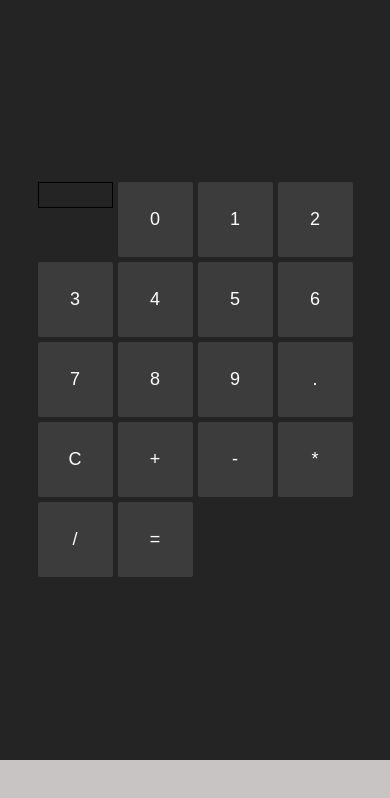
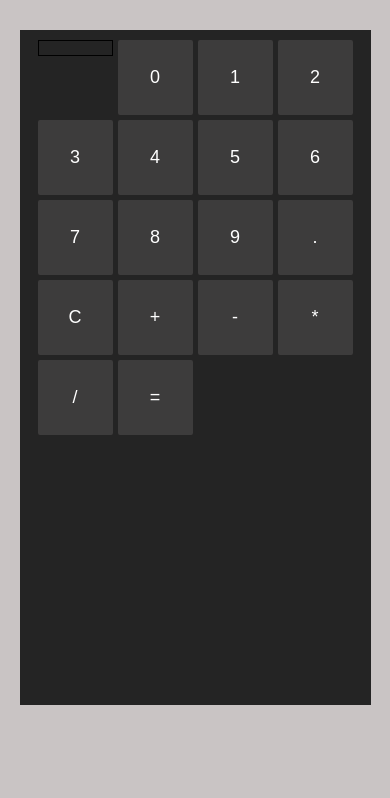
Before and after one commit to mteresa-jimenez/calculator, a plain HTML site: page index.html in a window 390 px wide. Drawn offline with Linux system fonts and the light colour scheme.

Commit message:
Add styles to mobileversion

```diff
--- a/styles.css
+++ b/styles.css
@@ -1,18 +1,22 @@
 /* Reset styles */
+
+* {
+  box-sizing: border-box;
+}
 
 body {
   padding: 0;
   margin: 0;
-  justify-content: center;
-  align-content: center;
   background-color: rgb(201, 196, 196);
 }
 
 .calculator-grid {
-  height: 90vh;
+  width: 90vw;
+  height: 80vh;
+  margin: 30px auto auto auto;
+  padding-top: 10px;
   background-color: rgb(36, 36, 36);
   justify-content: center;
-  align-content: center;
   display: grid;
   grid-template-columns: repeat(4, 75px);
   grid-template-rows: repeat(5, 75px);
```
